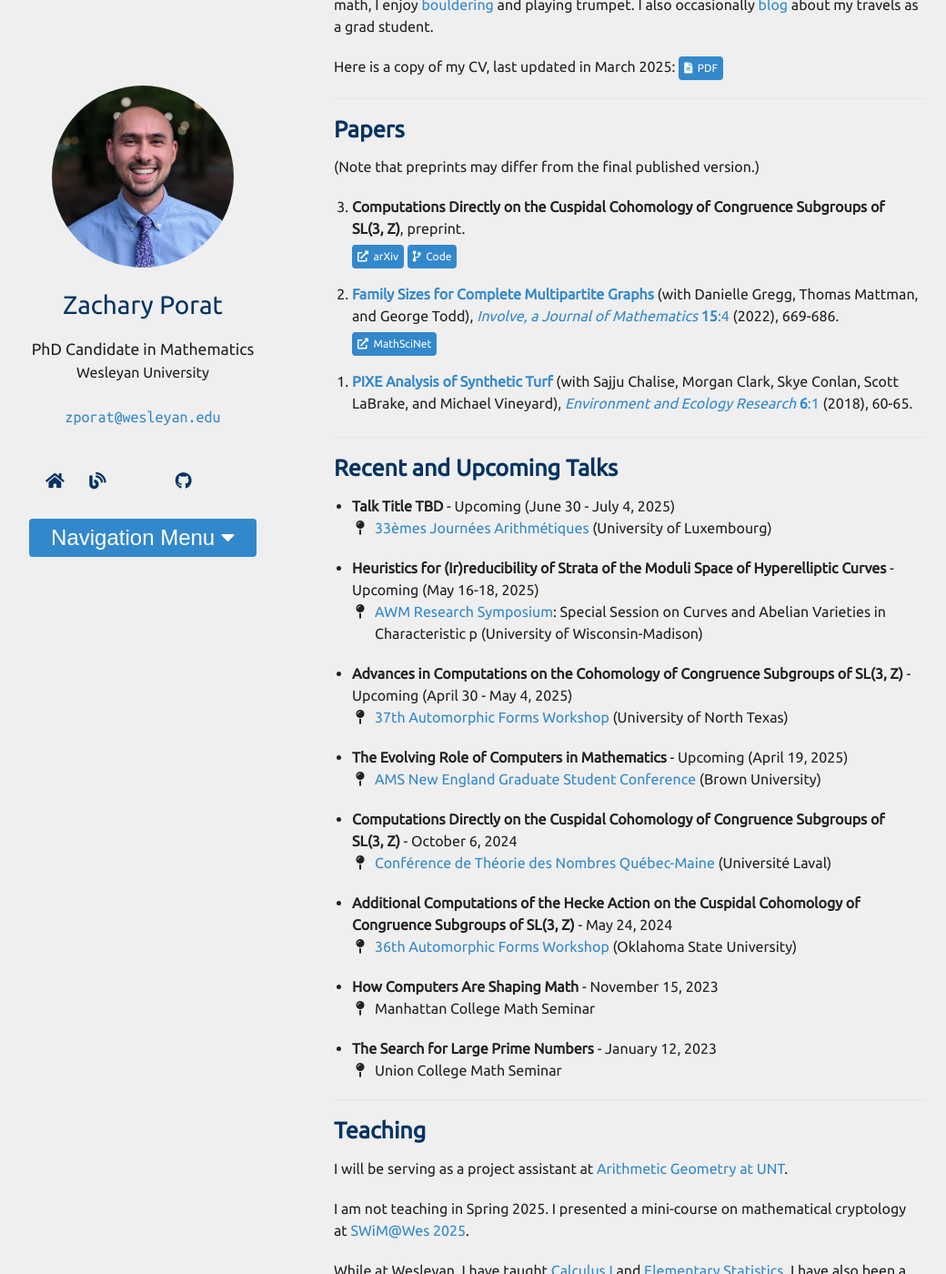
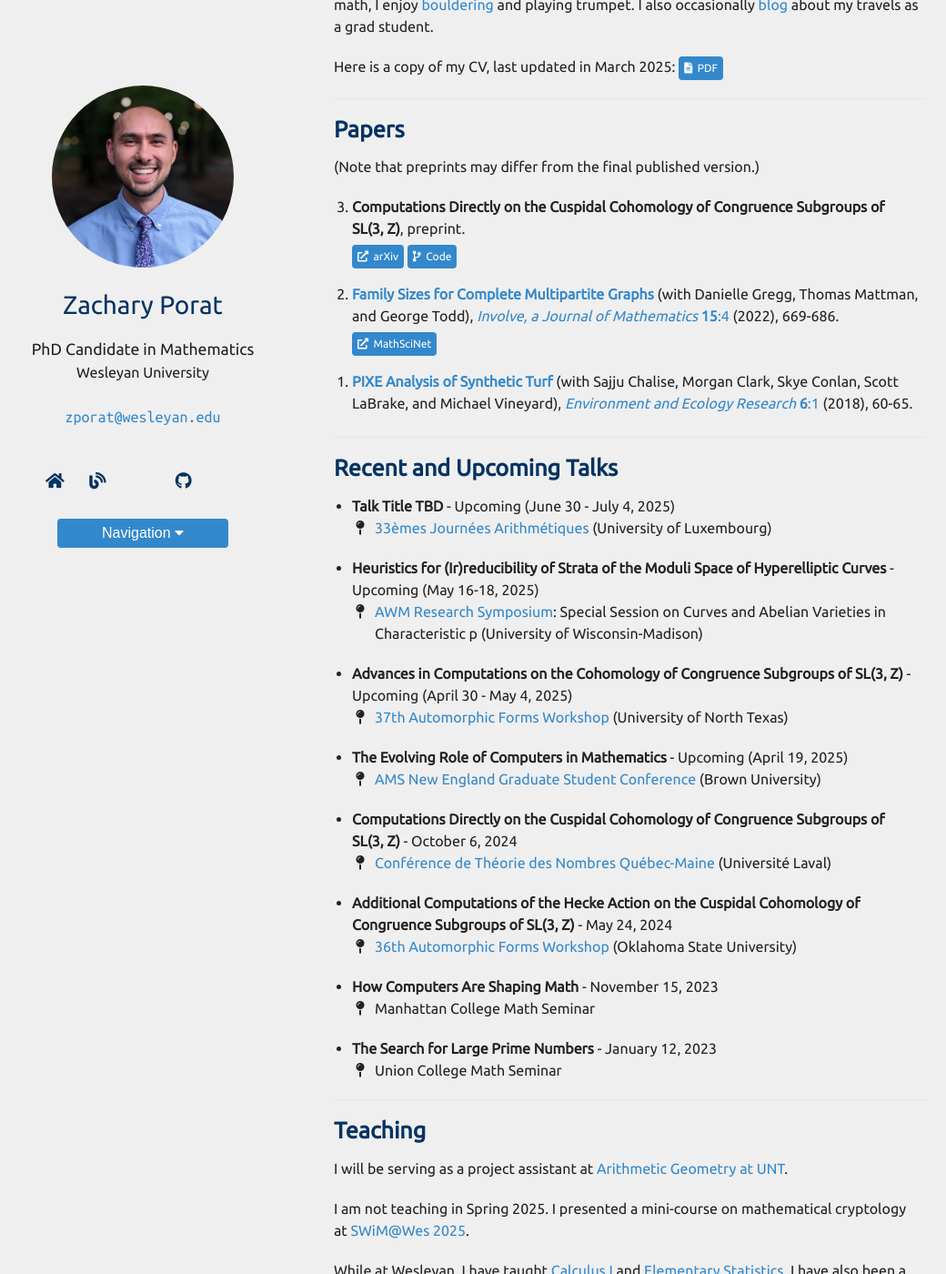
Before and after one commit to zporat/zporat.github.io, a Jekyll site: the page built from index.md, in a window 1280 px wide and 1400 px high, scrolled down 310 px. Shown: the whole window at 91% size, without its empty margins (98-1138 px from the left). Built offline with Jekyll 4.4.1, drawn with Linux system fonts in a browser that asks for light colours; nearby versions of some CDN libraries; a style sheet for code colours, icons or effects is not loaded; our own code applies the rules of GitHub Pages for plain Markdown files.

Commit message:
css update nav

```diff
--- a/_layouts/homepage.html
+++ b/_layouts/homepage.html
@@ -94,7 +94,7 @@
         <br>
 
         <div class="dropdown">
-          <button class="dropbtn">Navigation Menu <i class="fas fa-caret-down" aria-hidden="true"></i></button>
+          <button class="dropbtn">Navigation  <i class="fas fa-caret-down" aria-hidden="true"></i></button>
           <div class="dropdown-content">
             <a href="#about"><i class="fas fa-address-card" aria-hidden="true"></i>&nbsp; About</a>
             <a href="#papers"><i class="fas fa-newspaper" aria-hidden="true"></i>&nbsp; Papers</a>
--- a/_sass/minimal-light-no-dark-mode.scss
+++ b/_sass/minimal-light-no-dark-mode.scss
@@ -584,10 +584,9 @@
   padding: 5px 5px 5px;
   border-radius: 4px;
   display: inline-block;
-  width: 100%;
+  width: 75%;
   text-align: center;
-  margin-bottom: 5px;
-  font-size: 1.5rem;
+  font-size: 16px;
 }
 
 /* The container <div> - needed to position the dropdown content */
```
